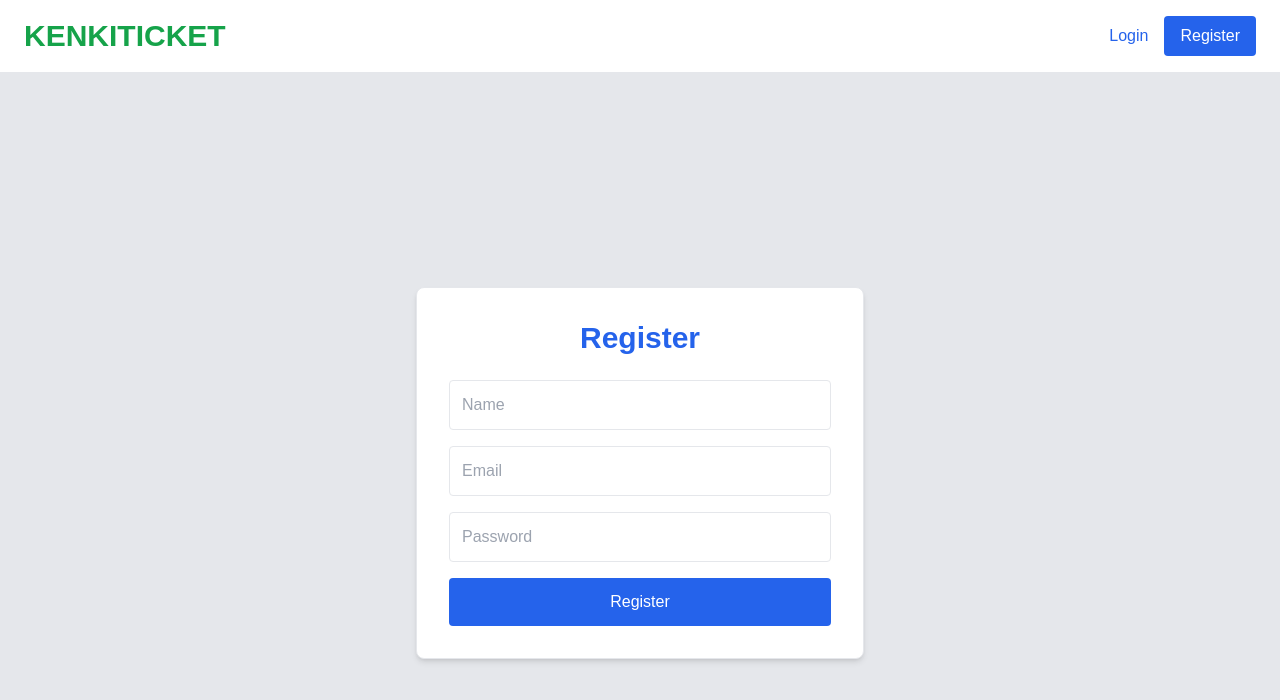
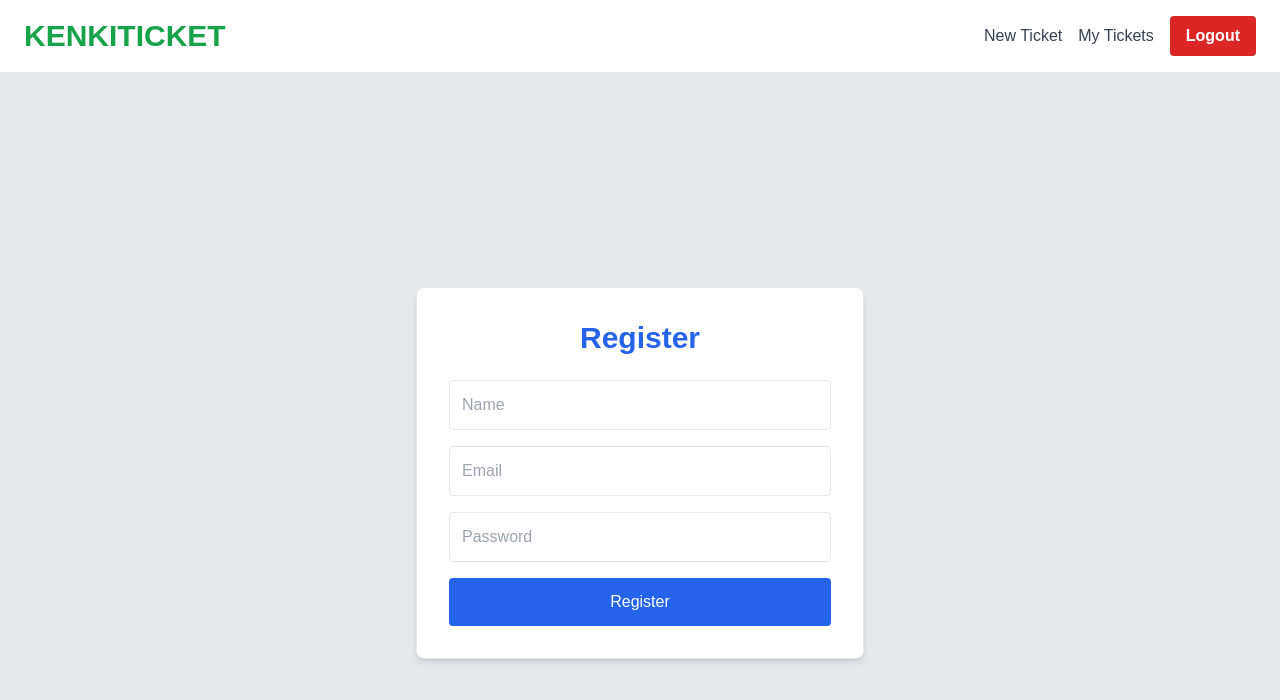
Before and after one commit to kennzuki/ticket-app, a Next.js app: page /register in a window 1280 px wide. Shown: the top 700 px of the page. Built offline with nearby package versions, Linux system fonts and the light colour scheme; no server answers.

Commit message:
user verification with navbar ui based on user

```diff
--- a/app/components/Navbar.tsx
+++ b/app/components/Navbar.tsx
@@ -1,6 +1,8 @@
 import Link from 'next/link';
+import { getCurrentUser } from '@/lib/current-user';
 
 const Navbar = () => {
+  const user= getCurrentUser();
   return (
     <nav className='bg-white border-b border-gray-200 px-6 py-4 flex justify-between items-center'>
       <div>
@@ -10,7 +12,25 @@ const Navbar = () => {
       </div>
 
       <div className='flex items-center space-x-4'>
-        <Link
+        {user ? (
+          <>
+            <Link
+              href='/tickets/new'
+              className='hover:underline text-gray-700 transition'
+            >
+              New Ticket
+            </Link>
+            <Link
+              href='/tickets'
+              className='hover:underline text-gray-700 transition'
+            >
+              My Tickets
+            </Link>
+            <button className='bg-red-600 font-bold text-white px-4 py-2 rounded hover:bg-blue-700 transition'>Logout</button>
+          </>
+        ) : (
+            <>
+             <Link
           href='/login'
           className='text-blue-600 hover:underline transition'
         >
@@ -22,6 +42,9 @@ const Navbar = () => {
         >
           Register
         </Link>
+            </>
+        )
+        }
       </div>
     </nav>
   );
--- a/lib/auth.ts
+++ b/lib/auth.ts
@@ -46,7 +46,7 @@ export async function setAuthCookie(token: string) {
 }
 
 //Get the auth token from cookies
-export async function getAuthToken() {
+export async function getAuthCookie() {
   try {
     const cookieStore = await cookies();
     const token = cookieStore.get(cookieName)
@@ -58,7 +58,7 @@ export async function getAuthToken() {
 }
 
 //Remove the auth token from cookies
-export async function removeAuthToken() {
+export async function removeAuthCookie() {
   try {
     const cookieStore = await cookies();
     cookieStore.delete(cookieName);
--- /dev/null
+++ b/lib/current-user.ts
@@ -0,0 +1,27 @@
+import { verifyAuthToken, getAuthCookie } from './auth';
+import { prisma } from '@/db/prisma';
+
+type AuthPayload = {
+  userId: string;
+  email: string;
+};
+
+export async function getCurrentUser(): Promise<AuthPayload | null> {
+  try {
+    const token = await getAuthCookie();
+      if (!token) return null;
+
+    const payload = (await verifyAuthToken(token)) as AuthPayload;
+    if (!payload?.userId) return null;
+    const user = await prisma.user.findUnique({
+      where: { id: payload.userId },
+      select: { id: true, email: true, name: true },
+    });
+    return user;
+  } catch (error) {
+
+      console.log('Error retrieving current user:', (error as Error).message);
+      return null;
+
+  }
+}
```
